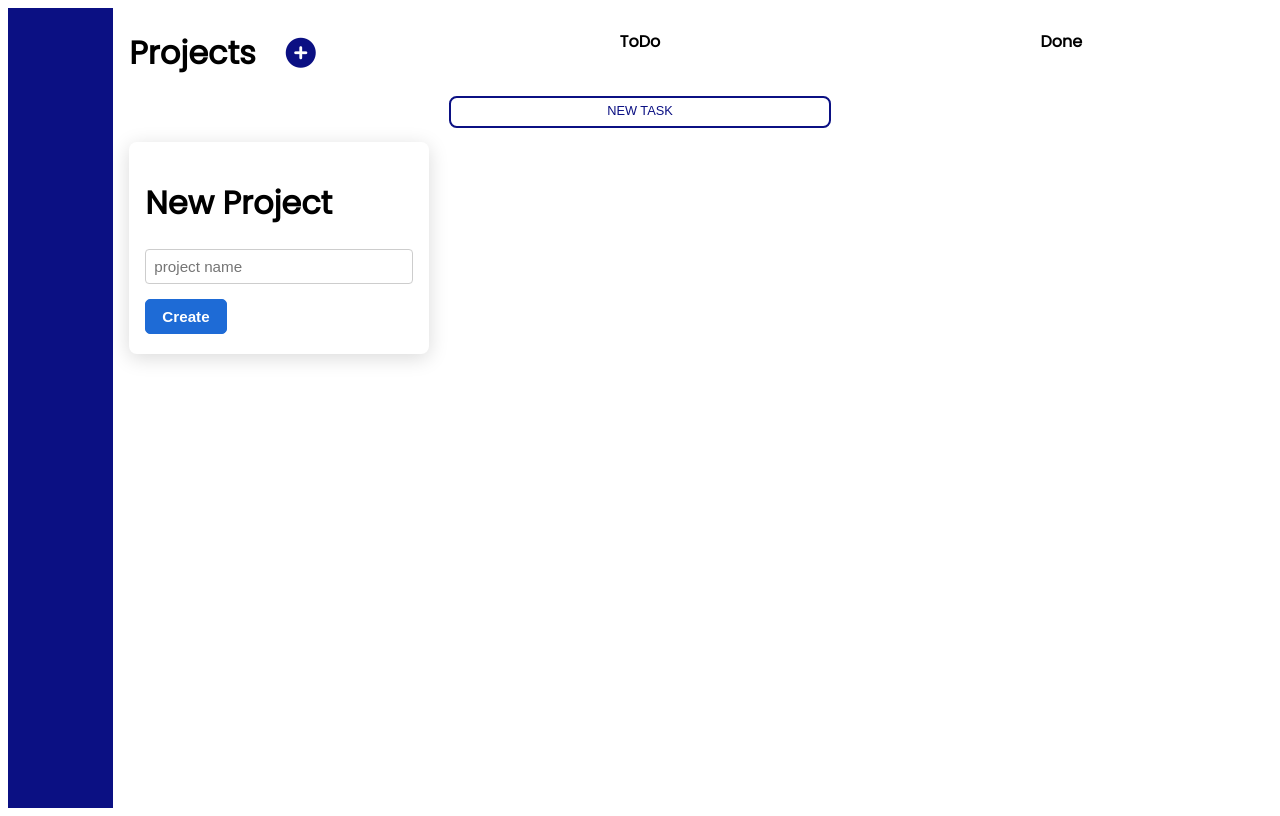
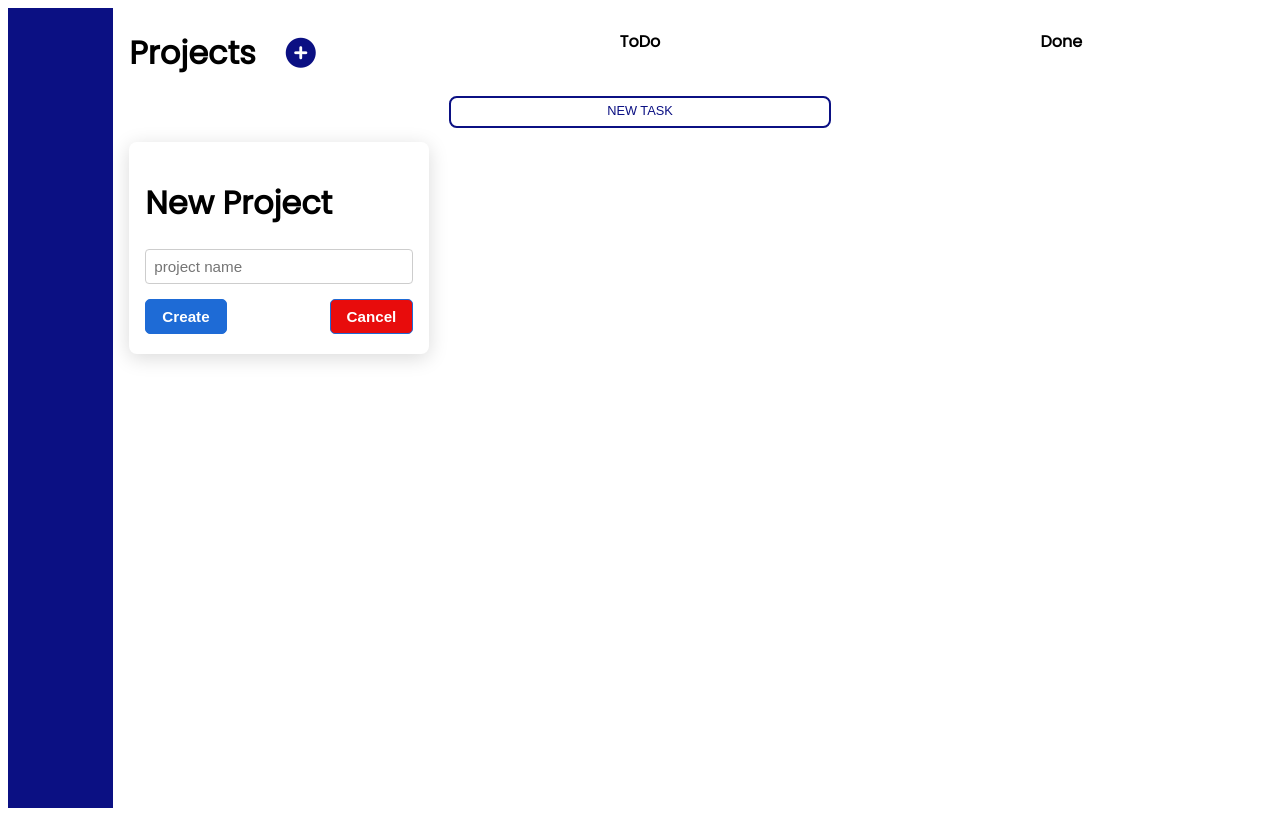
Before and after one commit to Mindo-Joseph/todo-app, a website built with webpack: page dist/index.html in a window 1280 px wide. Both pictures are taken after a click on the icon 300 px from the left and 63 px from the top of the page. Built offline with nearby package versions, Linux system fonts and the light colour scheme.

Commit message:
Add cancel button to project creation form

```diff
--- a/src/mainpage.js
+++ b/src/mainpage.js
@@ -20,14 +20,22 @@ const newProjectForm = () => {
   const name = document.createElement('input');
   name.setAttribute('type', 'text');
   name.setAttribute('placeholder', 'project name');
-
+  const projectbtns = document.createElement('div');
+  projectbtns.className = 'projectbtns';
   const submit = document.createElement('button');
   submit.className = 'submit-btn';
   submit.onclick = createproject(name.value);
   submit.textContent = 'Create';
+  const cancel = document.createElement('button');
+  cancel.className = 'submit-btn cancel';
+  cancel.textContent = 'Cancel';
+  const buttonsdiv = document.createElement('div');
+  buttonsdiv.className = 'buttonsDiv';
+  buttonsdiv.appendChild(submit);
+  buttonsdiv.appendChild(cancel);
   messageForm.appendChild(headTag);
   messageForm.appendChild(name);
-  messageForm.appendChild(submit);
+  messageForm.appendChild(buttonsdiv);
   formdiv.appendChild(messageForm);
 
   const addIcon = document.getElementById('add');
@@ -173,9 +181,9 @@ const todoCard = (todo) => {
   checkbox.addEventListener('change', (event) => {
     if (event.target.checked) {
       const done = document.querySelector('.done');
-      done.appendChild(card);
-      const list = document.querySelector('.todo-list');
-      list.removeChild(todoItem);
+      done.appendChild(todoItem);
+      // const list = document.querySelector('.todo-list');
+      // list.removeChild(todoItem);
     }
   });
 
--- a/src/style.css
+++ b/src/style.css
@@ -7,7 +7,9 @@
 body {
   font-family: "Poppins", sans-serif;
 }
-
+li {
+  list-style-type: none;
+}
 .content {
  display: grid;
  grid-template-columns: repeat(12, 1fr);
@@ -217,6 +219,13 @@ textarea {
   display: flex;
   flex-wrap: wrap;
 }
+.buttonsDiv {
+  display: flex;
+  justify-content: space-between;
+}
+.cancel {
+  background-color: #e80c0c;
+}
 ul {
   list-style-type: none;
 }
```
Also changed, not shown: dist/main.js.
